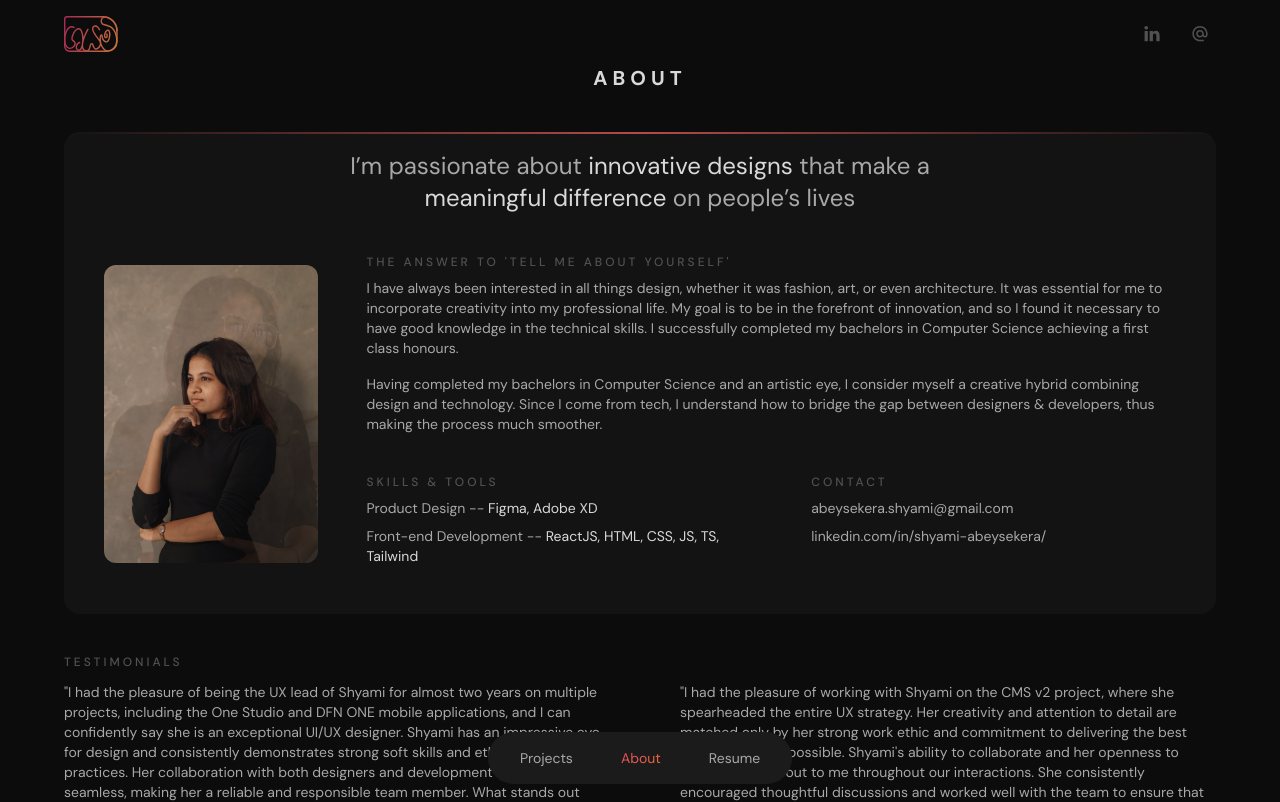
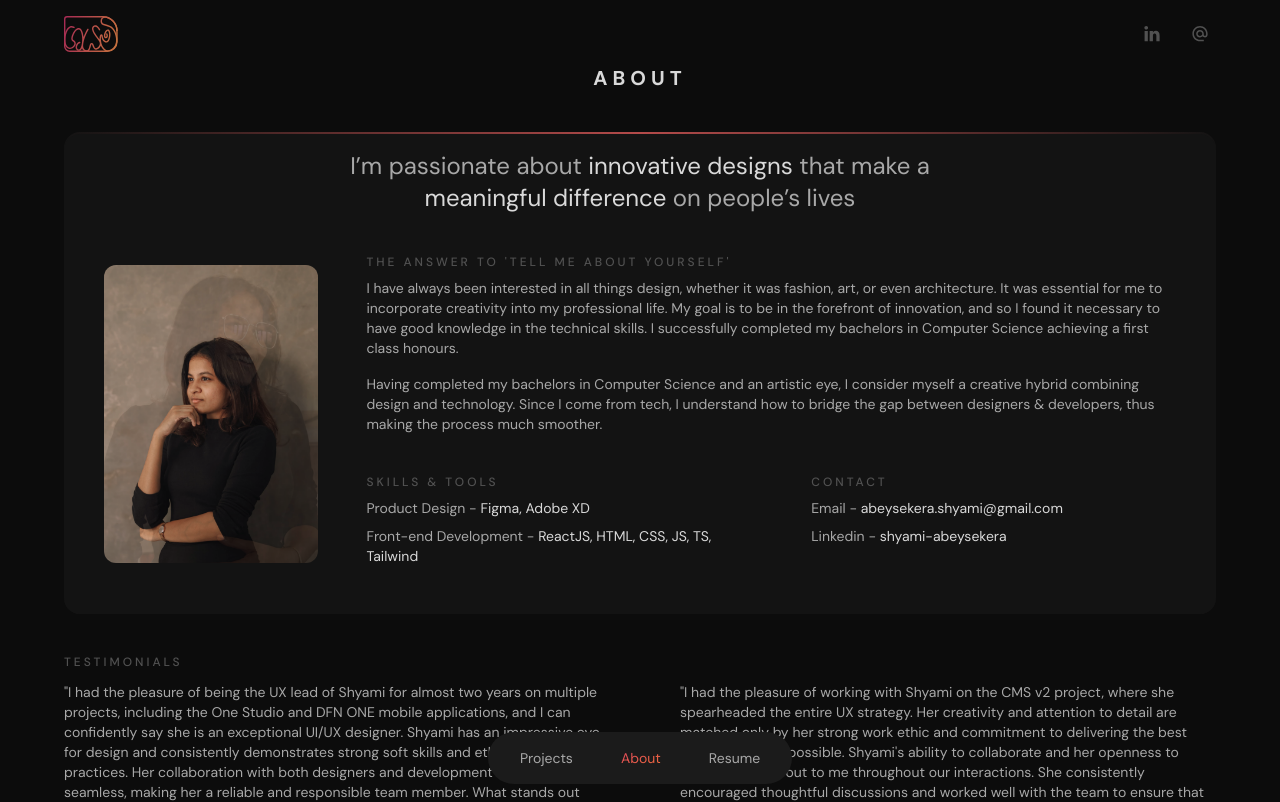
Before and after one commit to shyamir/my-portfolio, a React (Create React App) app: page /about in a window 1280 px wide. Shown: the top 802 px of the page. Built offline with nearby package versions, Linux system fonts and the light colour scheme.

Commit message:
Contact details edited

```diff
--- a/src/components/Card/MainCard.tsx
+++ b/src/components/Card/MainCard.tsx
@@ -102,13 +102,13 @@ export default function MainCard({
 
                       <div className="flex flex-col gap-0">
                         <Typography as="p" variant="body1" className="mb-2">
-                          Product Design --{" "}
+                          Product Design -{" "}
                           <span className="text-neutral-soft2x">
                             Figma, Adobe XD
                           </span>
                         </Typography>
                         <Typography as="p" variant="body1" className="mb-2">
-                          Front-end Development --{" "}
+                          Front-end Development -{" "}
                           <span className="text-neutral-soft2x">
                             ReactJS, HTML, CSS, JS, TS, Tailwind
                           </span>
@@ -132,9 +132,12 @@ export default function MainCard({
                           variant="body1"
                           className="mb-2 leading-3"
                         >
-                          <a href="mailto:abeysekera.shyami@gmail.com">
-                            abeysekera.shyami@gmail.com
-                          </a>
+                          Email -{" "}
+                          <span className="text-neutral-soft2x">
+                            <a href="mailto:abeysekera.shyami@gmail.com">
+                              abeysekera.shyami@gmail.com
+                            </a>
+                          </span>
                         </Typography>
 
                         <Typography
@@ -142,9 +145,12 @@ export default function MainCard({
                           variant="body1"
                           className="mb-2 leading-3"
                         >
-                          <a href="https://www.linkedin.com/in/shyami-abeysekera/">
-                            linkedin.com/in/shyami-abeysekera/
-                          </a>
+                          Linkedin -{" "}
+                          <span className="text-neutral-soft2x">
+                            <a href="https://www.linkedin.com/in/shyami-abeysekera/">
+                              shyami-abeysekera
+                            </a>
+                          </span>
                         </Typography>
                       </div>
                     </div>
```
